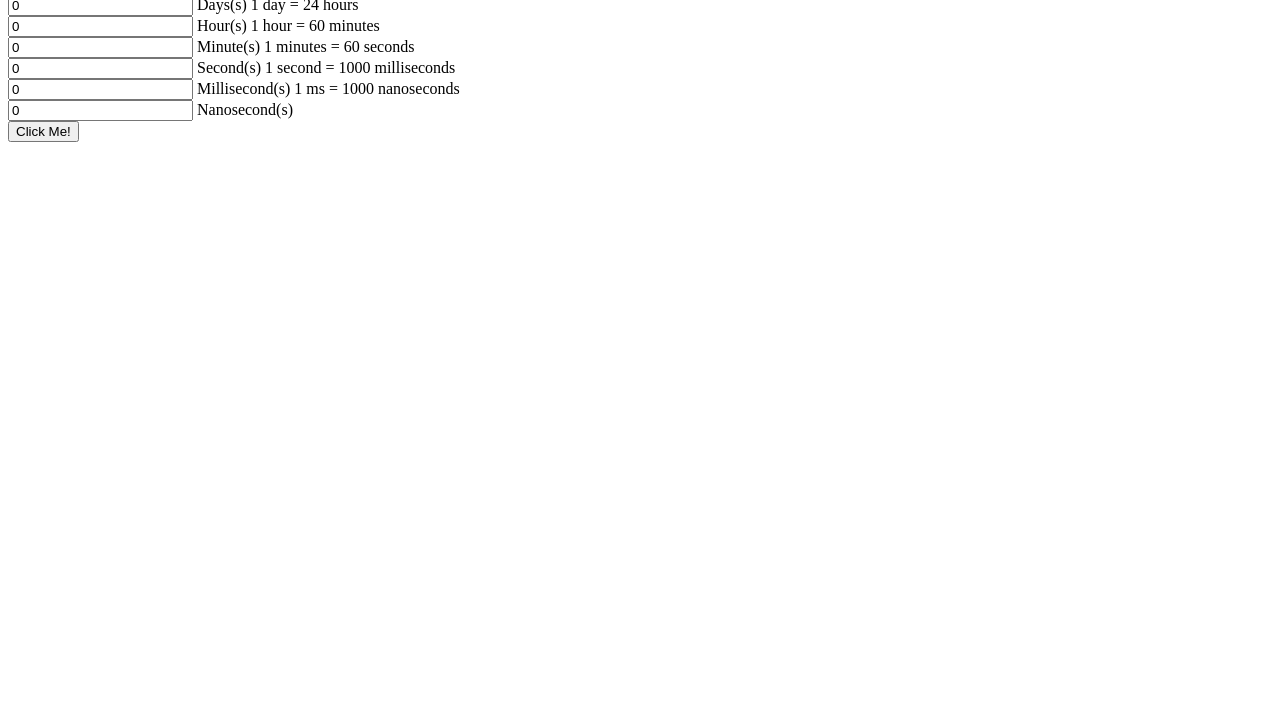
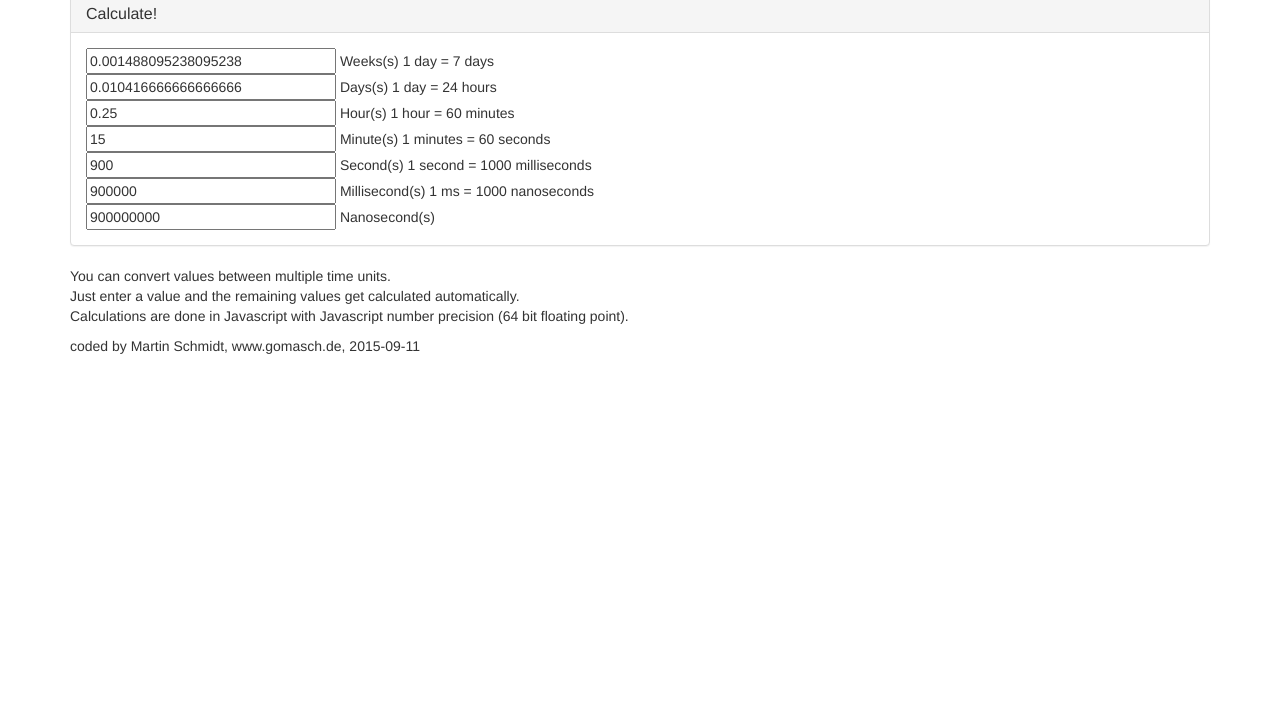
Before and after one commit to gomasch/SPA, a plain HTML site: page index.html in a window 1280 px wide. Shown: the part 76-800 px from the top of the page. Drawn offline with nearby package versions, Linux system fonts and the light colour scheme.

Commit message:
first working version

```diff
--- a/index.html
+++ b/index.html
@@ -2,10 +2,24 @@
 <html>
 <head>
 	<title>Convert Time Units</title>
+
+	<style>
+	input[type="number"] {
+	   width:250px;
+	}
+	</style>
+	<link rel="stylesheet" href="https://maxcdn.bootstrapcdn.com/bootstrap/3.3.5/css/bootstrap.min.css">
 </head>
 <body>
-<p id="demo">JavaScript can change HTML content.</p>
 
+<div class="container">
+<H1>Online Time Unit Converter</H1>
+
+<div class="panel panel-default">
+  <div class="panel-heading">
+    <h3 class="panel-title">Calculate!</h3>
+  </div>
+  <div class="panel-body">
 	<input id="value_week" type="number"/> Weeks(s) 1 day = 7 days <br>
 	<input id="value_day" type="number"/> Days(s) 1 day = 24 hours <br>
 	<input id="value_hour" type="number"/> Hour(s) 1 hour = 60 minutes <br>
@@ -13,14 +27,18 @@
 	<input id="value_sec" type="number"/> Second(s) 1 second = 1000 milliseconds <br>
 	<input id="value_msec" type="number"/> Millisecond(s) 1 ms = 1000 nanoseconds<br>
 	<input id="value_ns" type="number"/> Nanosecond(s)<br>
+  </div>
+</div>
 
-<button type="button" onclick="updateButton ()">Click Me!</button>
-
+<p/>
+<p>You can convert values between multiple time units.<br>
+Just enter a value and the remaining values get calculated automatically.<br>
+Calculations are done in Javascript with Javascript number precision (64 bit floating point).</p>
+<p/>
+<p>coded by Martin Schmidt, www.gomasch.de, 2015-09-11</p>
+</div>
 <script type="text/javascript">
-	// at the bottom
-	function updateButton () {
-		document.getElementById('demo').innerHTML = 'Hello JavaScript!';
-	}
+	// Conversion logic
 
 	// this item has been updated
 	function inputUpdated (units, index) {
@@ -29,8 +47,8 @@
 		var currentValue = document.getElementById(name).value;
 
 		// update going up
-		var valueUp = currentValue * units[index][1];
-		for (var i = index + 1; i < units.length; i++) {
+		var valueUp = currentValue / units[index][1];
+		for (var i = index - 1; i >= 0; i--) {
 			name = units[i][0];
 
 			var item = document.getElementById(name);
@@ -44,14 +62,14 @@
 			item.oninput = oldHook;
 
 			// next
-			valueUp = valueUp * units[i][1];
+			valueUp = valueUp / units[i][1];
 		};
 
 		// update down
 		var valueDown = currentValue;
-		for (var i = index - 1; i > 0; i--) {
+		for (var i = index + 1; i < units.length; i++) {
 			name = units[i][0];
-			valueDown = valueDown / units[i][1];
+			valueDown = valueDown * units[i][1];
 
 			var item = document.getElementById(name);
 
@@ -59,9 +77,15 @@
 			var oldHook = item.oninput;
 			item.oninput = undefined;
 			// update item
-			item.value = valueUp;
+			item.value = valueDown;
 			// restore hook
 			item.oninput = oldHook;
+		};
+	}
+	// this item has been updated
+	function makeUpdateCallback (units, index) {
+		return function() {
+    		inputUpdated(units, index);
   		};
 	}
 
@@ -79,14 +103,15 @@
 
 		for (var i = 0; i < units.length; i++) {
 			var name = units[i][0];
-			var factorUp = units[i][1];
-			var index = i;
-			document.getElementById(name).oninput = inputUpdated(units, index);
+			document.getElementById(name).oninput = makeUpdateCallback(units, i);
 		};
 	}
 
 	// run!
 	registerAll ();
+
+	document.getElementById("value_min").value = 15;
+	document.getElementById("value_min").oninput();
 </script>
 </body>
 </html>
```
Lines whose indentation alone changed are shown as unchanged.
